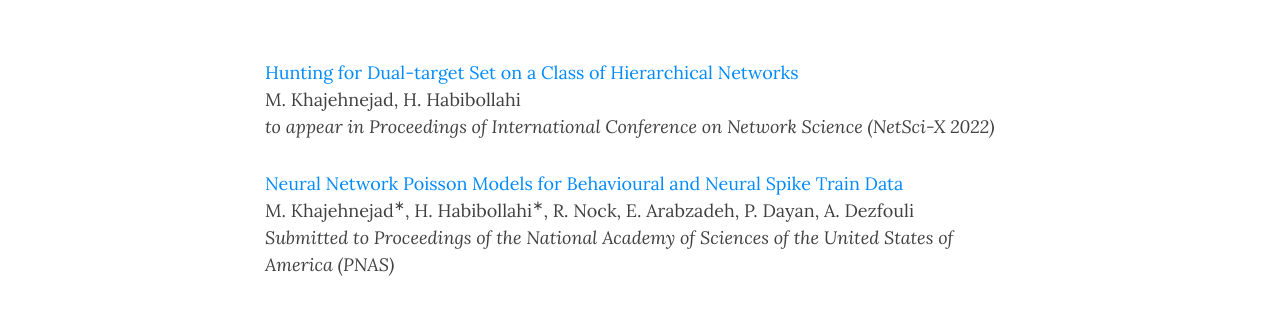
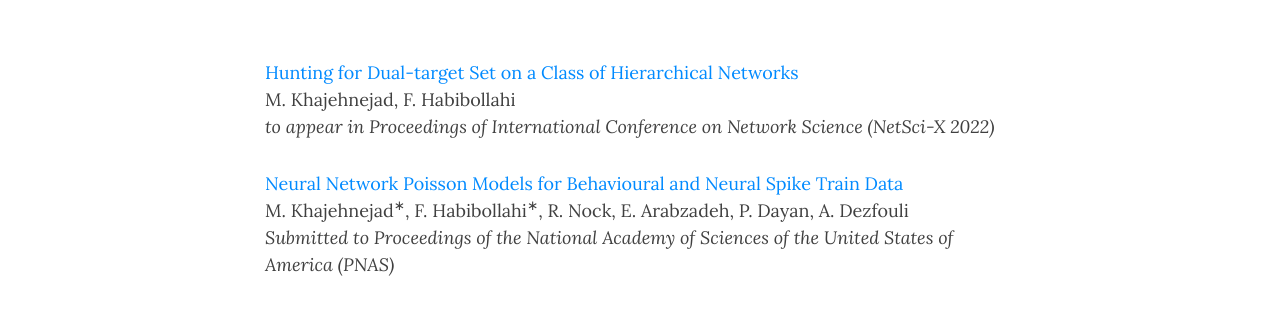
Before and after one commit to Moein-Khajehnejad/Moein-Khajehnejad.github.io, a Jekyll site: the page built from publications.md, in a window 1280 px wide and 900 px high. Shown: the part 201-512 px from the top of the window. Built offline with Jekyll 4.4.1, drawn with Linux system fonts in a browser that asks for light colours; nearby versions of some CDN libraries.

```diff
--- a/index.html
+++ b/index.html
@@ -1,7 +1,7 @@
 ---
 layout: page
 
-title: <h1> Moein Khajehnejad </h1> <br> <br> <br> <br> <br>
+title: <h1 style="font-size: 28px"> Moein Khajehnejad </h1> <br> <br> <br> <br> <br>
 <!-- subtitle: <small> Ph.D. Student at Monash University </small> -->
 bigimg: "/img/profile2.jpg"
 use-site-title: true
--- a/publications.md
+++ b/publications.md
@@ -8,14 +8,14 @@ title: Publications <a href="https://scholar.google.com/citations?user=sNCC42QAA
 
 <a >Hunting for Dual-target Set on a Class of Hierarchical Networks </a>
  <br />
- M. Khajehnejad, H. Habibollahi
+ M. Khajehnejad, F. Habibollahi
 <br />
 <em>to appear in Proceedings of International Conference on Network Science (NetSci-X 2022)</em>
 
 
 <a >Neural Network Poisson Models for Behavioural and Neural Spike Train Data </a>
  <br />
- M. Khajehnejad<sup>∗</sup>, H. Habibollahi<sup>∗</sup>, R. Nock, E. Arabzadeh, P. Dayan, A. Dezfouli
+ M. Khajehnejad<sup>∗</sup>, F. Habibollahi<sup>∗</sup>, R. Nock, E. Arabzadeh, P. Dayan, A. Dezfouli
 <br />
 <em>Submitted to Proceedings of the National Academy of Sciences of the United States of America (PNAS)</em>
 
```
